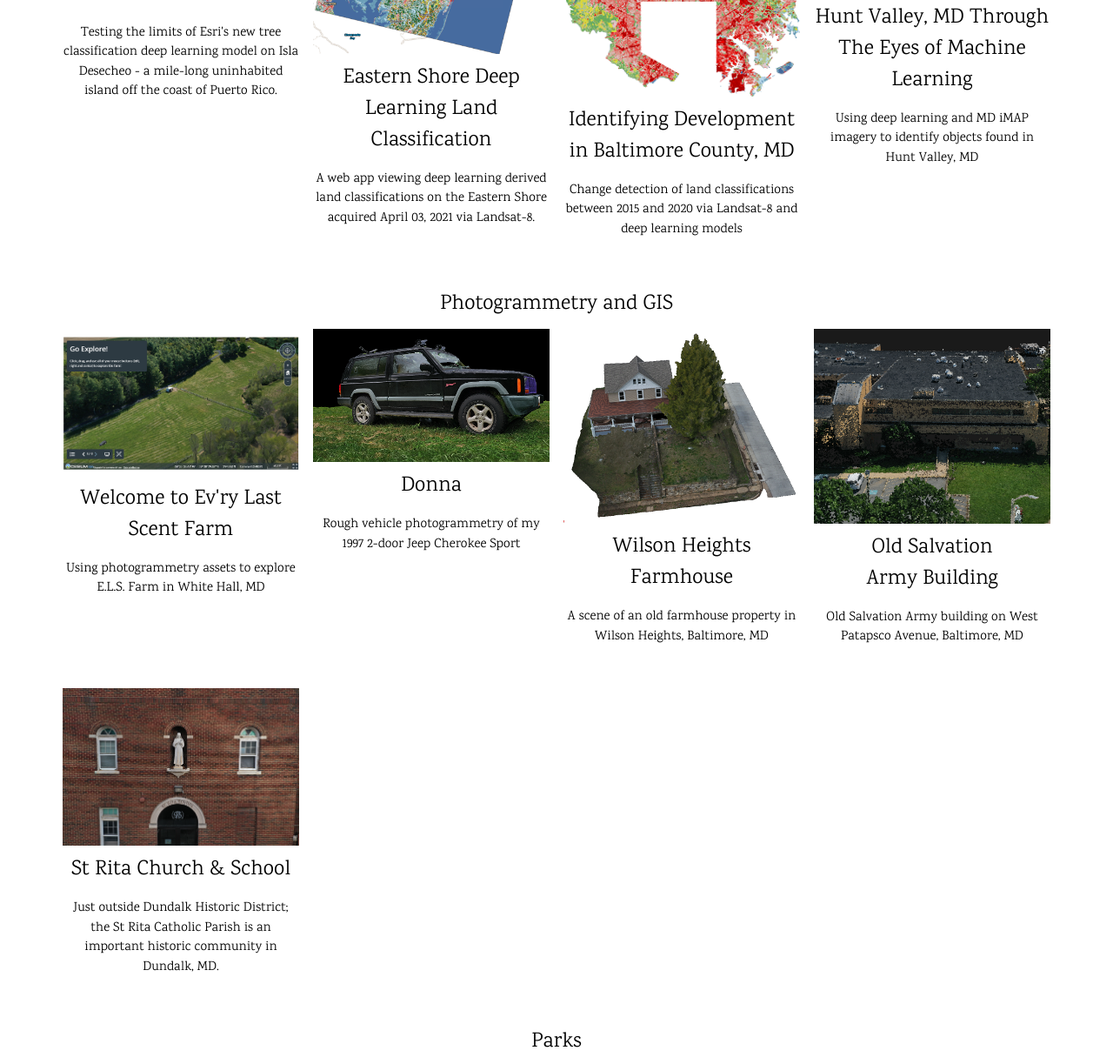
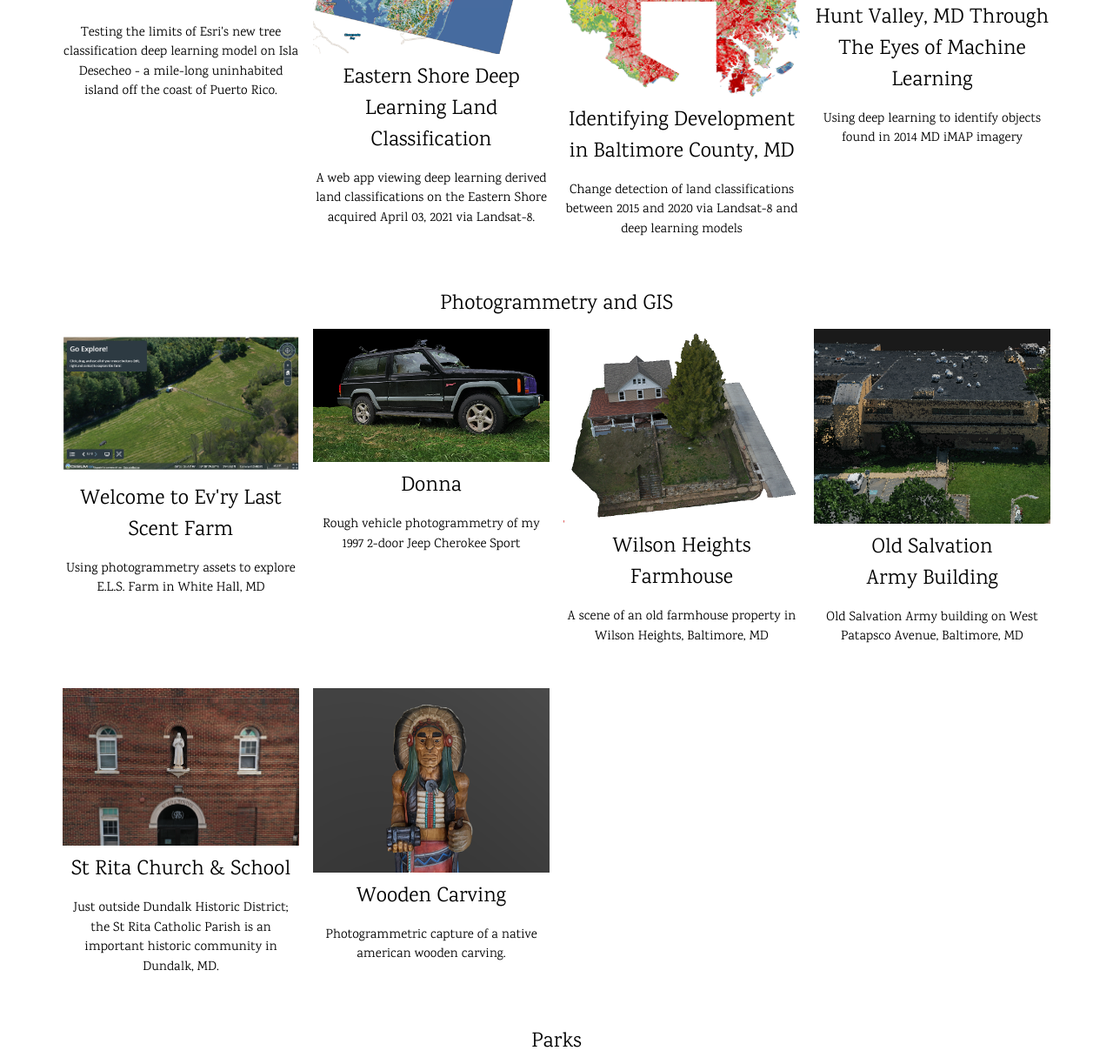
Before and after one commit to cooph2021/cooph2021.github.io, a plain HTML site: page index.html in a window 1280 px wide. Shown: the part 395-1618 px from the top of the page at 87% size. Drawn offline with nearby package versions, Linux system fonts and the light colour scheme.

Commit message:
updated native american carving

```diff
--- a/index.html
+++ b/index.html
@@ -50,7 +50,7 @@ body,h1,h2,h3,h4,h5,h6 {font-family: "Karma", sans-serif}
     <div class="w3-quarter">
       <a href="https://ccbc.maps.arcgis.com/apps/instant/minimalist/index.html?appid=5852dafd2dfe43acac1c93f4216363ad"><img src="huntvalley\huntvalley_thumbnail.png" alt="Hunt Valley MD through the eyes of machine learning" style="width:100%" target="_blank" rel="noopener noreferrer"></a>
       <h3>Hunt Valley, MD Through The Eyes of Machine Learning</h3>
-      <p>Using deep learning and MD iMAP imagery to identify objects found in Hunt Valley, MD</p>
+      <p>Using deep learning to identify objects found in 2014 MD iMAP imagery</p>
     </div>
   </div>
 
@@ -85,6 +85,13 @@ body,h1,h2,h3,h4,h5,h6 {font-family: "Karma", sans-serif}
     <h3>St Rita Church & School</h3>
     <p>Just outside Dundalk Historic District; the St Rita Catholic Parish is an important historic community in Dundalk, MD.</p>
   </div>
+  <div class="w3-quarter">
+    <a href="https://skfb.ly/o7svp"><img src="carving\nativeamerican_thumbnail.png" alt="Wooden Carving" style="width:100%"></a>
+    <h3>Wooden Carving</h3>
+    <p>Photogrammetric capture of a native american wooden carving.</p>
+  </div>
+
+
   </div>
 
 
```
Also changed, not shown: carving/nativeamerican_thumbnail.png (added).
